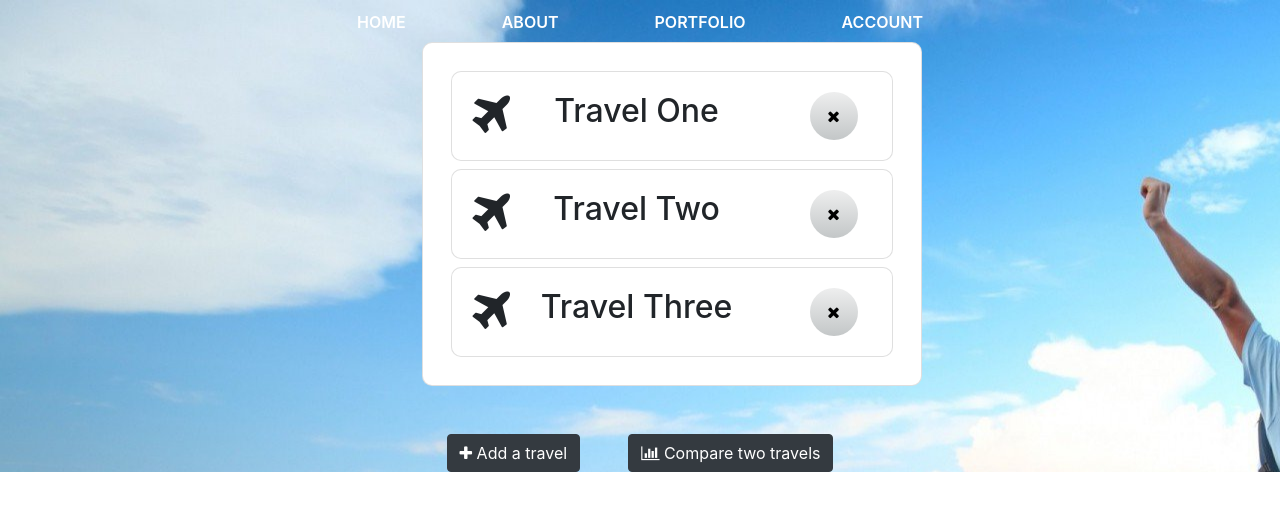
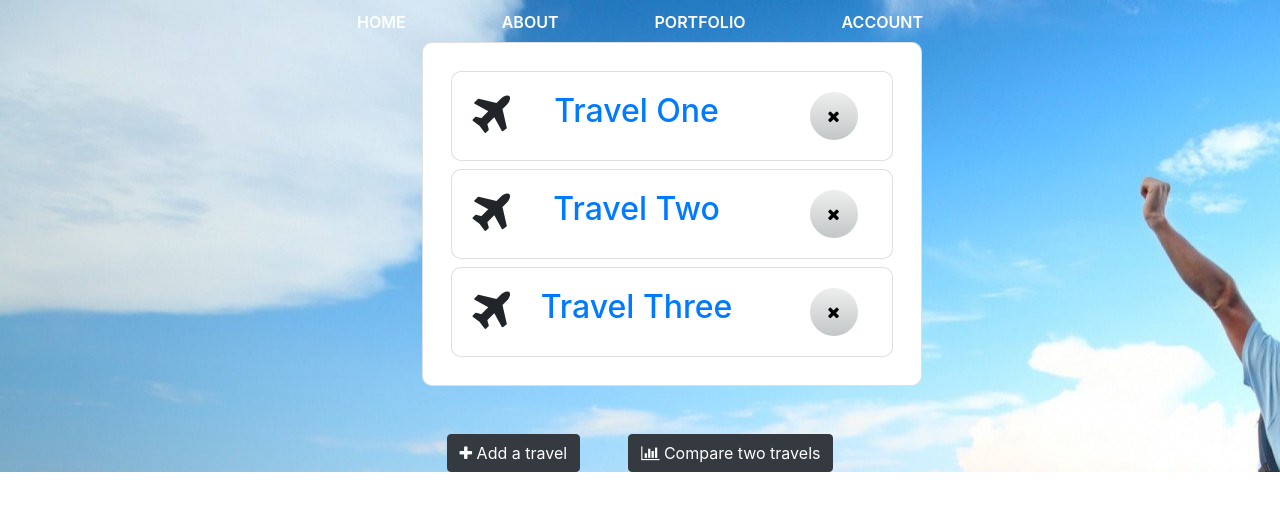
Before and after one commit to Davide-22/Lab-AP-Project, an Angular app in the folder Front-End/: page /main-page in a window 1280 px wide. Shown: the top 510 px of the page. Built offline with nearby package versions, Linux system fonts and the light colour scheme.

Commit message:
Added routing for main-page and travel-page

```diff
--- a/Front-End/src/app/app-routing.module.ts
+++ b/Front-End/src/app/app-routing.module.ts
@@ -15,7 +15,8 @@ const routes: Routes = [
   {path: 'sign-up', component: SignUpComponent},
   {path: 'change-password', component: ChangePasswordComponent},
   {path: 'travel-page', component: TravelPageComponent},
-  {path: '', component: LoginPageComponent}
+  {path: '', component: LoginPageComponent},
+  { path: 'travels/:travelName', component: TravelPageComponent }
 ];
 
 @NgModule({
--- a/Front-End/src/app/main-page/main-page.component.html
+++ b/Front-End/src/app/main-page/main-page.component.html
@@ -36,7 +36,9 @@
                         </div>
                         <div class="col-8">
                             <h2>
-                                {{travel}}
+                                <a [routerLink]="['/travels', travel.name]">
+                                {{travel.name}}
+                                </a>
                             </h2>
                         </div>
                         <div class="col-3">
--- a/Front-End/src/app/main-page/main-page.component.ts
+++ b/Front-End/src/app/main-page/main-page.component.ts
@@ -1,5 +1,6 @@
 import { Component, OnInit } from '@angular/core';
 import { FormControl, FormGroup } from '@angular/forms';
+import { travels } from '../travels';
 
 @Component({
   selector: 'app-main-page',
@@ -11,8 +12,9 @@ export class MainPageComponent implements OnInit {
   public destinations: string[] = [''];
   public displayStyle: any = "none";
   public add: boolean = false;
-  public travels: string[] = ['Travel One', 'Travel Two', 'Travel Three'];
+  //public travels: string[] = ['Travel One', 'Travel Two', 'Travel Three'];
 
+  travels = travels;
   constructor() { }
 
   buildForm(): void {
--- a/Front-End/src/app/travel-page/travel-page.component.html
+++ b/Front-End/src/app/travel-page/travel-page.component.html
@@ -5,7 +5,11 @@
 
 <div class="row">
     <div class="column">
-        <i class="fa fa-plane fa-2x"> Travel One</i><p>
+        <i class="fa fa-plane fa-2x">
+            <div *ngIf="travel">
+                <p>{{ travel.name }}</p>
+              </div>
+        </i>
     </div>
 </div>
 
--- a/Front-End/src/app/travel-page/travel-page.component.ts
+++ b/Front-End/src/app/travel-page/travel-page.component.ts
@@ -1,4 +1,6 @@
 import { Component, OnInit } from '@angular/core';
+import { ActivatedRoute } from '@angular/router';
+import { Travel, travels } from '../travels';
 
 @Component({
   selector: 'app-travel-page',
@@ -8,10 +10,18 @@ import { Component, OnInit } from '@angular/core';
 export class TravelPageComponent implements OnInit {
   public days: string[] = ['Day One', 'Day Two', 'Day Three'];
 
+  travel: Travel | undefined;
 
-  constructor() { }
+  constructor(private route: ActivatedRoute) { }
 
   ngOnInit(): void {
+  // get the travel name from the current route.
+  const routeParams = this.route.snapshot.paramMap;
+  const travelNameFromRoute = String(routeParams.get('travelName'));
+
+  // Find the product that correspond with the id provided in route.
+  this.travel = travels.find(travel => travel.name === travelNameFromRoute);
+
   }
 
 
--- /dev/null
+++ b/Front-End/src/app/travels.ts
@@ -0,0 +1,15 @@
+export interface Travel {
+    name: string;
+  }
+
+  export const travels = [
+    {
+      name: 'Travel One',
+    },
+    {
+      name: 'Travel Two',
+    },
+    {
+      name: 'Travel Three',
+    }
+  ];
```
